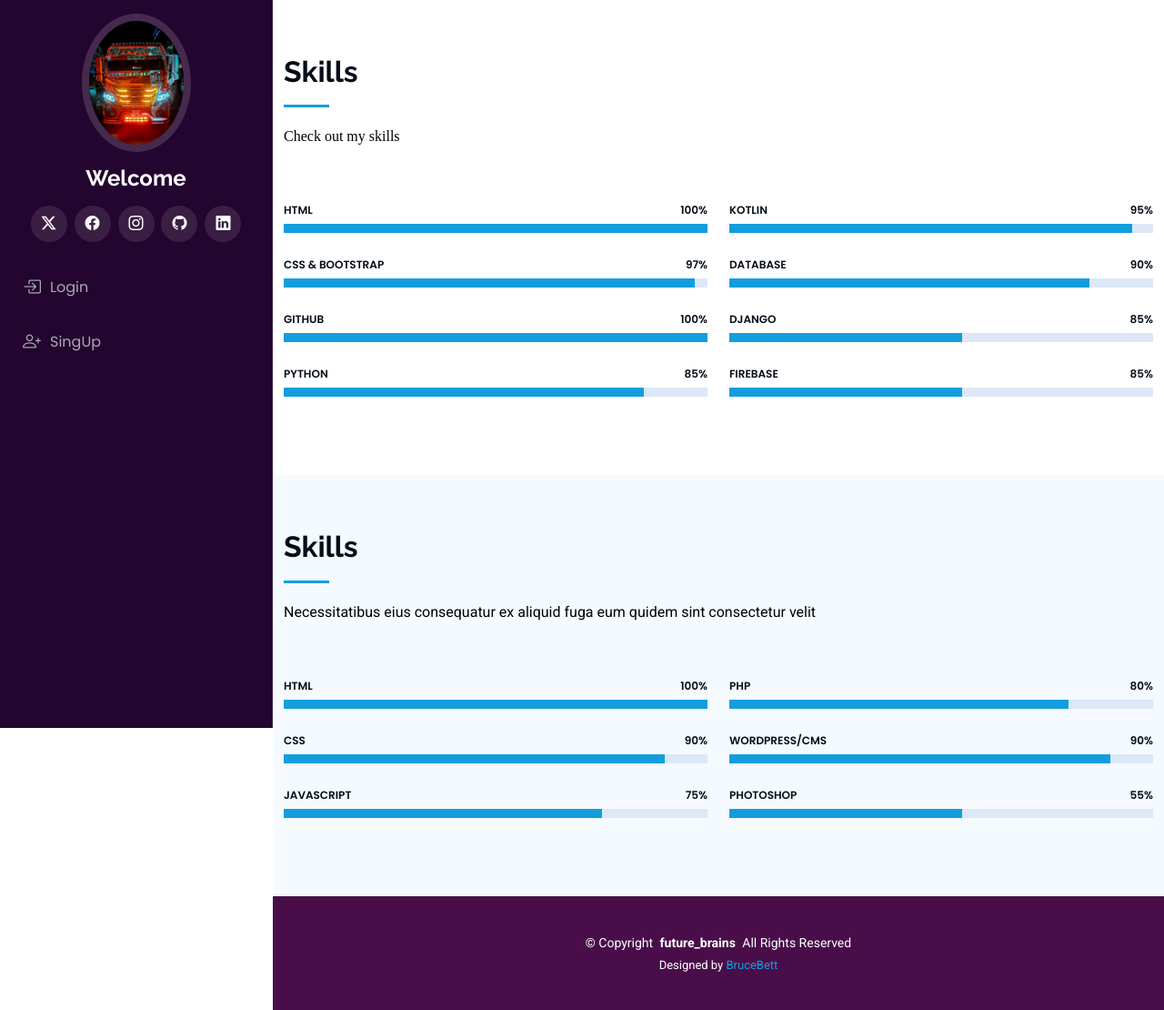
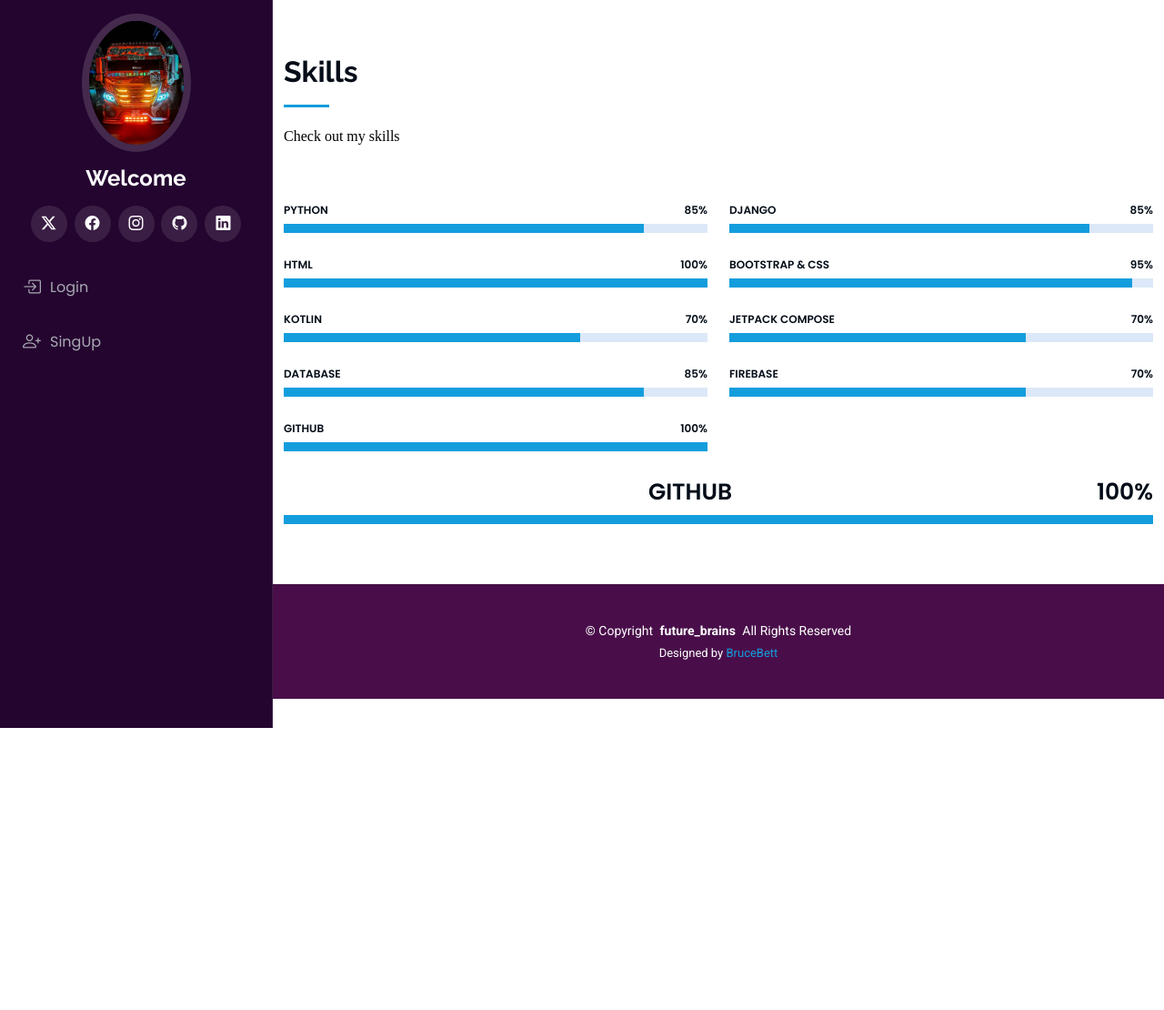
Before and after one commit to brucebett/My-Portfolio, a Django app: page /skills/ in a window 1280 px wide. Shown: the whole page at 91% size. After the commit the page ends 800 px from the top, so only its background shows below. Run offline with Django 5.2, Linux system fonts and the light colour scheme; some libraries are stand-ins or nearby versions.

Commit message:
thur2 commit

```diff
--- a/project/templates/skills.html
+++ b/project/templates/skills.html
@@ -19,7 +19,14 @@ Skills
 
       <div class="row skills-content skills-animation">
 
-        <div class="col-lg-6" data-aos="fade-up">
+        <div class="col-lg-6" data-aos="fade-up" data-aos-delay="100">
+
+          <div class="progress">
+            <span class="skill">PYTHON <i class="val">85%</i></span>
+            <div class="progress-bar-wrap">
+              <div class="progress-bar" role="progressbar" aria-valuenow="85" aria-valuemin="0" aria-valuemax="100"></div>
+            </div>
+          </div>
 
           <div class="progress">
             <span class="skill">HTML <i class="val">100%</i></span>
@@ -29,9 +36,16 @@ Skills
           </div>
 
           <div class="progress">
-            <span class="skill">CSS & Bootstrap <i class="val">97%</i></span>
+            <span class="skill">KOTLIN <i class="val">70%</i></span>
             <div class="progress-bar-wrap">
-              <div class="progress-bar" role="progressbar" aria-valuenow="97" aria-valuemin="0" aria-valuemax="100"></div>
+              <div class="progress-bar" role="progressbar" aria-valuenow="70" aria-valuemin="0" aria-valuemax="100"></div>
+            </div>
+          </div>
+
+          <div class="progress">
+            <span class="skill">DATABASE <i class="val">85%</i></span>
+            <div class="progress-bar-wrap">
+              <div class="progress-bar" role="progressbar" aria-valuenow="85" aria-valuemin="0" aria-valuemax="100"></div>
             </div>
           </div>
 
@@ -42,119 +56,50 @@ Skills
             </div>
           </div>
 
+        </div>
+
+        <div class="col-lg-6" data-aos="fade-up" data-aos-delay="100">
+
           <div class="progress">
-            <span class="skill">Python <i class="val">85%</i></span>
+            <span class="skill">DJANGO <i class="val">85%</i></span>
             <div class="progress-bar-wrap">
               <div class="progress-bar" role="progressbar" aria-valuenow="85" aria-valuemin="0" aria-valuemax="100"></div>
             </div>
           </div>
 
-        </div>
-
-        <div class="col-lg-6" data-aos="fade-up" data-aos-delay="100">
-
           <div class="progress">
-            <span class="skill">Kotlin <i class="val">95%</i></span>
+            <span class="skill">BOOTSTRAP & CSS<i class="val">95%</i></span>
             <div class="progress-bar-wrap">
               <div class="progress-bar" role="progressbar" aria-valuenow="95" aria-valuemin="0" aria-valuemax="100"></div>
             </div>
           </div>
 
           <div class="progress">
-            <span class="skill">DATABASE<i class="val">90%</i></span>
+            <span class="skill">JETPACK COMPOSE <i class="val">70%</i></span>
             <div class="progress-bar-wrap">
-              <div class="progress-bar" role="progressbar" aria-valuenow="85" aria-valuemin="0" aria-valuemax="100"></div>
+              <div class="progress-bar" role="progressbar" aria-valuenow="70" aria-valuemin="0" aria-valuemax="100"></div>
             </div>
           </div>
 
           <div class="progress">
-            <span class="skill">Django <i class="val">85%</i></span>
+            <span class="skill">FIREBASE <i class="val">70%</i></span>
             <div class="progress-bar-wrap">
-              <div class="progress-bar" role="progressbar" aria-valuenow="55" aria-valuemin="0" aria-valuemax="100"></div>
-            </div>
-          </div>
-
-          <div class="progress">
-            <span class="skill">FIREBASE <i class="val">85%</i></span>
-            <div class="progress-bar-wrap">
-              <div class="progress-bar" role="progressbar" aria-valuenow="55" aria-valuemin="0" aria-valuemax="100"></div>
+              <div class="progress-bar" role="progressbar" aria-valuenow="70" aria-valuemin="0" aria-valuemax="100"></div>
             </div>
           </div>
 
         </div>
 
       </div>
+      <div class="progress">
+        <span class="skill" style="text-align:center; font-size:25px">GITHUB <i class="val">100%</i></span>
+        <div class="progress-bar-wrap skills-animation">
+          <div class="progress-bar" role="progressbar" aria-valuenow="100" aria-valuemin="0" aria-valuemax="100"></div>
+        </div>
+      </div>
 
     </div>
   </section>
 
-      <!-- Skills Section -->
-      <section id="skills" class="skills section light-background">
-
-        <!-- Section Title -->
-        <div class="container section-title" data-aos="fade-up">
-          <h2>Skills</h2>
-          <p>Necessitatibus eius consequatur ex aliquid fuga eum quidem sint consectetur velit</p>
-        </div><!-- End Section Title -->
-
-        <div class="container" data-aos="fade-up" data-aos-delay="100">
-
-          <div class="row skills-content skills-animation">
-
-            <div class="col-lg-6">
-
-              <div class="progress">
-                <span class="skill"><span>HTML</span> <i class="val">100%</i></span>
-                <div class="progress-bar-wrap">
-                  <div class="progress-bar" role="progressbar" aria-valuenow="100" aria-valuemin="0" aria-valuemax="100"></div>
-                </div>
-              </div><!-- End Skills Item -->
-
-              <div class="progress">
-                <span class="skill"><span>CSS</span> <i class="val">90%</i></span>
-                <div class="progress-bar-wrap">
-                  <div class="progress-bar" role="progressbar" aria-valuenow="90" aria-valuemin="0" aria-valuemax="100"></div>
-                </div>
-              </div><!-- End Skills Item -->
-
-              <div class="progress">
-                <span class="skill"><span>JavaScript</span> <i class="val">75%</i></span>
-                <div class="progress-bar-wrap">
-                  <div class="progress-bar" role="progressbar" aria-valuenow="75" aria-valuemin="0" aria-valuemax="100"></div>
-                </div>
-              </div><!-- End Skills Item -->
-
-            </div>
-
-            <div class="col-lg-6">
-
-              <div class="progress">
-                <span class="skill"><span>PHP</span> <i class="val">80%</i></span>
-                <div class="progress-bar-wrap">
-                  <div class="progress-bar" role="progressbar" aria-valuenow="80" aria-valuemin="0" aria-valuemax="100"></div>
-                </div>
-              </div><!-- End Skills Item -->
-
-              <div class="progress">
-                <span class="skill"><span>WordPress/CMS</span> <i class="val">90%</i></span>
-                <div class="progress-bar-wrap">
-                  <div class="progress-bar" role="progressbar" aria-valuenow="90" aria-valuemin="0" aria-valuemax="100"></div>
-                </div>
-              </div><!-- End Skills Item -->
-
-              <div class="progress">
-                <span class="skill"><span>Photoshop</span> <i class="val">55%</i></span>
-                <div class="progress-bar-wrap">
-                  <div class="progress-bar" role="progressbar" aria-valuenow="55" aria-valuemin="0" aria-valuemax="100"></div>
-                </div>
-              </div><!-- End Skills Item -->
-
-            </div>
-
-          </div>
-
-        </div>
-
-      </section><!-- /Skills Section -->
 
 {% endblock body %}
```
